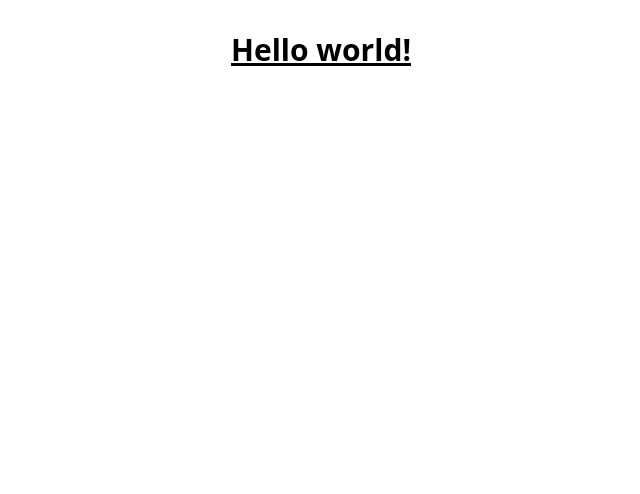
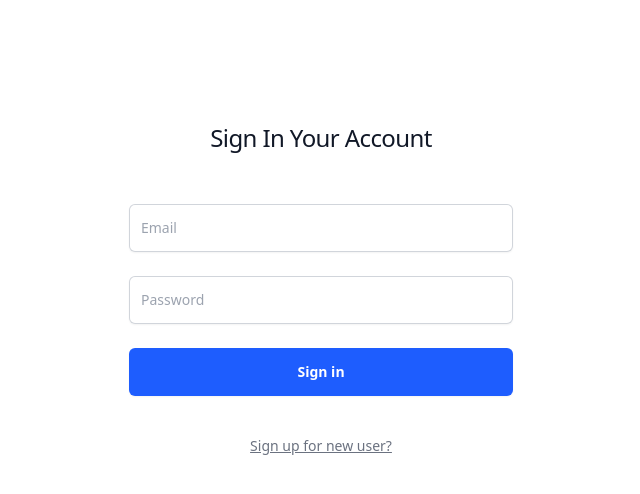
Before and after one commit to deshan68/expensive_tracker_frontend, a React (Vite) app: page / in a window 1280 px wide. Shown: the top 494 px of the page, without its empty margins (319-959 px from the left). Built offline with nearby package versions, Linux system fonts and the light colour scheme.

Commit message:
log in page added

```diff
--- a/src/App.jsx
+++ b/src/App.jsx
@@ -1,8 +1,13 @@
 import "./App.css";
 import Expenses from "./components/Expenses";
+import Login from "./pages/Login";
 
 function App() {
-  return <h1 className="text-3xl font-bold underline">Hello world!</h1>;
+  return (
+    <div>
+      <Login />
+    </div>
+  );
 }
 
 export default App;
--- /dev/null
+++ b/src/pages/Login.jsx
@@ -0,0 +1,60 @@
+import React from "react";
+
+const Login = () => {
+  return (
+    <div className="flex min-h-full flex-1 flex-col justify-center px-6 py-12 lg:px-8">
+      <div className="sm:mx-auto sm:w-full sm:max-w-sm">
+        <h2 className="mt-10 text-center text-2xl font-medium leading-9 tracking-tight text-gray-900">
+          Sign In Your Account
+        </h2>
+      </div>
+
+      <div className="mt-10 sm:mx-auto sm:w-full sm:max-w-sm">
+        <form className="space-y-6" action="#" method="POST">
+          <div>
+            <div className="mt-2">
+              <input
+                placeholder="Email"
+                id="email"
+                name="email"
+                type="email"
+                autoComplete="email"
+                required
+                className="block w-full px-3 rounded-md border-0 py-3 text-gray-900 shadow-sm ring-1 ring-inset ring-gray-300 placeholder:text-gray-400 focus:ring-2 focus:ring-inset focus:ring-indigo-600 sm:text-sm sm:leading-6"
+              />
+            </div>
+          </div>
+
+          <div>
+            <div className="mt-2">
+              <input
+                placeholder="Password"
+                id="password"
+                name="password"
+                type="password"
+                autoComplete="current-password"
+                required
+                className="block w-full px-3 rounded-md border-0 py-3 text-gray-900 shadow-sm ring-1 ring-inset ring-gray-300 placeholder:text-gray-400 focus:ring-2 focus:ring-inset focus:ring-indigo-600 sm:text-sm sm:leading-6"
+              />
+            </div>
+          </div>
+
+          <div>
+            <button
+              type="submit"
+              className="flex w-full justify-center rounded-md bg-[#1E5DFE] px-3 py-3 text-sm font-semibold leading-6 text-white shadow-sm hover:bg-indigo-500 focus-visible:outline focus-visible:outline-2 focus-visible:outline-offset-2 focus-visible:outline-indigo-600"
+            >
+              Sign in
+            </button>
+          </div>
+        </form>
+
+        <p className="mt-10 text-center text-sm text-gray-500 underline">
+          Sign up for new user?
+        </p>
+      </div>
+    </div>
+  );
+};
+
+export default Login;
--- /dev/null
+++ b/src/pages/SignUp.jsx
@@ -0,0 +1,7 @@
+import React from "react";
+
+const SignUp = () => {
+  return <div>Sign In Your Account</div>;
+};
+
+export default SignUp;
```
